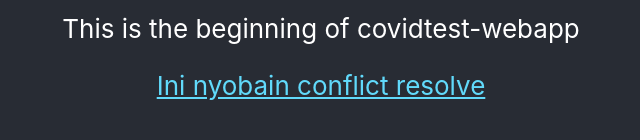
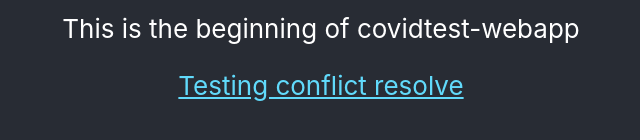
Before and after one commit to TepanD/covidtest-webapp, a React (Create React App) app: page / in a window 1280 px wide. Shown: the part 516-656 px from the top of the page, without its empty margins (319-959 px from the left). Built offline with nearby package versions, Linux system fonts and the light colour scheme.

Commit message:
Update HalamanReact.js 4

```diff
--- a/src/views/HalamanReact/HalamanReact.js
+++ b/src/views/HalamanReact/HalamanReact.js
@@ -14,7 +14,7 @@ const HalamanReact = () => {
           target="_blank"
           rel="noopener noreferrer"
         >
-          Ini nyobain conflict resolve
+          Testing conflict resolve
         </a>
       </header>
     </div>
```
